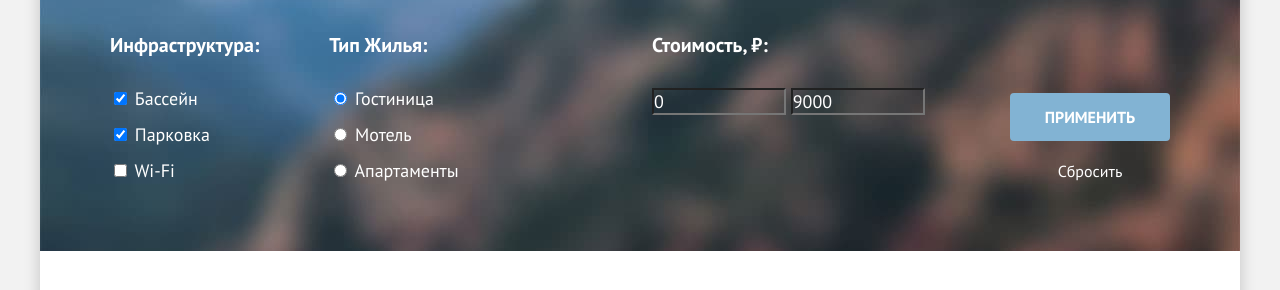
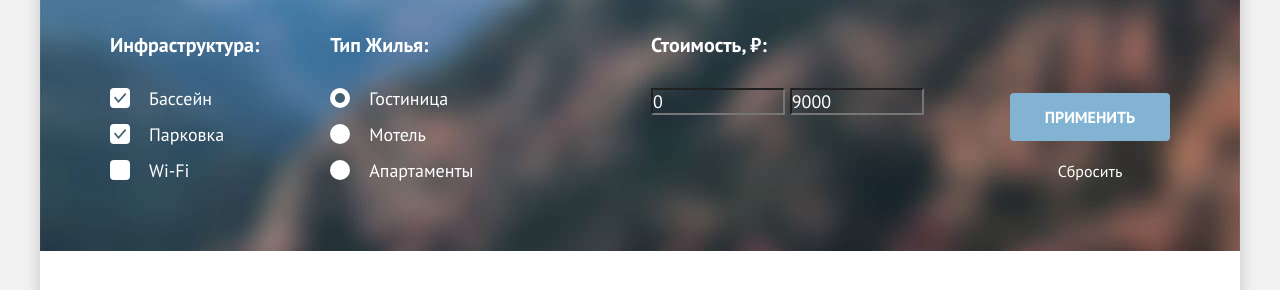
Before and after one commit to htmlacademy-htmlcss/2116963-sedona-34, a plain HTML site: page catalog.html in a window 1280 px wide. Shown: the part 217-507 px from the top of the page. Drawn offline with Linux system fonts and the light colour scheme.

Commit message:
Стилизует чекбоксы и радиокнопки в фильтре

```diff
--- a/catalog.html
+++ b/catalog.html
@@ -84,20 +84,23 @@
                     <legend class="catalog-filter-title">Инфраструктура:</legend>
                     <ul class="catalog-filter-list">
                       <li class="catalog-filter-item">
-                        <label class="control">
-                          <input class="control-input" type="checkbox" name="swimming-pool" checked>
+                        <label class="control control-checkbox">
+                          <input class="control-input visually-hidden" type="checkbox" name="swimming-pool" checked>
+                          <span class="control-mark"></span>
                           Бассейн
                         </label>
                       </li>
                       <li class="catalog-filter-item">
-                        <label class="control">
-                          <input class="control-input" type="checkbox" name="parking" checked>
+                        <label class="control control-checkbox">
+                          <input class="control-input visually-hidden" type="checkbox" name="parking" checked>
+                          <span class="control-mark"></span>
                           Парковка
                         </label>
                       </li>
                       <li class="catalog-filter-item">
-                        <label class="control">
-                          <input class="control-input" type="checkbox" name="wi-fi">
+                        <label class="control control-checkbox">
+                          <input class="control-input visually-hidden" type="checkbox" name="wi-fi">
+                          <span class="control-mark"></span>
                           Wi-Fi
                         </label>
                       </li>
@@ -108,19 +111,22 @@
                     <ul class="catalog-filter-list">
                       <li class="catalog-filter-item">
                         <label class="control">
-                          <input class="control-input" type="radio" name="housing" value="hotel" checked>
+                          <input class="control-input visually-hidden" type="radio" name="housing" value="hotel" checked>
+                          <span class="control-mark"></span>
                           Гостиница
                         </label>
                       </li>
                       <li class="catalog-filter-item">
                         <label class="control">
-                          <input class="control-input" type="radio" name="housing" value="motel">
+                          <input class="control-input visually-hidden" type="radio" name="housing" value="motel">
+                          <span class="control-mark"></span>
                           Мотель
                         </label>
                       </li>
                       <li class="catalog-filter-item">
                         <label class="control">
-                          <input class="control-input" type="radio" name="housing" value="apartments">
+                          <input class="control-input visually-hidden" type="radio" name="housing" value="apartments">
+                          <span class="control-mark"></span>
                           Апартаменты
                         </label>
                       </li>
--- a/styles/styles.css
+++ b/styles/styles.css
@@ -585,7 +585,7 @@ select {
 }
 
 .catalog-filter-group-first {
-  margin-right: 70px;
+  margin-right: 71px;
 }
 
 .catalog-filter-range {
@@ -608,6 +608,57 @@ select {
 
 .catalog-filter-item:not(:last-child) {
   margin-bottom: 15px;
+}
+
+.control {
+  padding-left: 39px;
+  position: relative;
+}
+
+.control-mark {
+  position: absolute;
+  width: 20px;
+  height: 20px;
+  background-color: #fff;
+  border-radius: 4px;
+  left: 0;
+}
+
+.control-input[type="checkbox"]:checked + .control-mark {
+  background-image: url("../images/icons/checked.svg");
+  background-position: top 5px left 4px;
+  background-repeat: no-repeat;
+}
+
+.control-input[type="radio"] + .control-mark {
+  border-radius: 50%;
+}
+
+.control-input[type="radio"]:checked + .control-mark::before {
+  content: "";
+  position: absolute;
+  width: 10px;
+  height: 10px;
+  top: 5px;
+  left: 5px;
+  border-radius: 50%;
+  background-color: #3F5E72;
+}
+
+.control-input:focus-visible + .control-mark {
+  box-shadow: 0 0 0 3px #83B3D3;
+}
+
+.control-input[type="checkbox"]:focus-visible + .control-mark {
+  background-color: rgba(255, 255, 255, 0.6);
+}
+
+.control-checkbox:hover > .control-mark {
+  background-color: rgba(255, 255, 255, 0.6);
+}
+
+.control-checkbox:active > .control-mark {
+  background-color: rgba(255, 255, 255, 0.3);
 }
 
 .catalog-filter-price-number {
```
